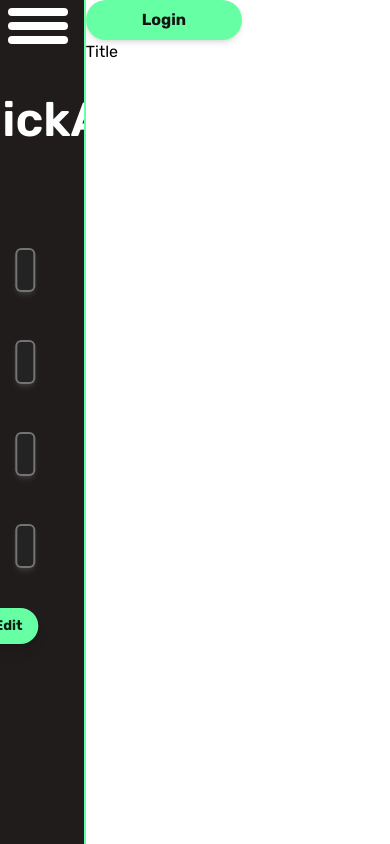
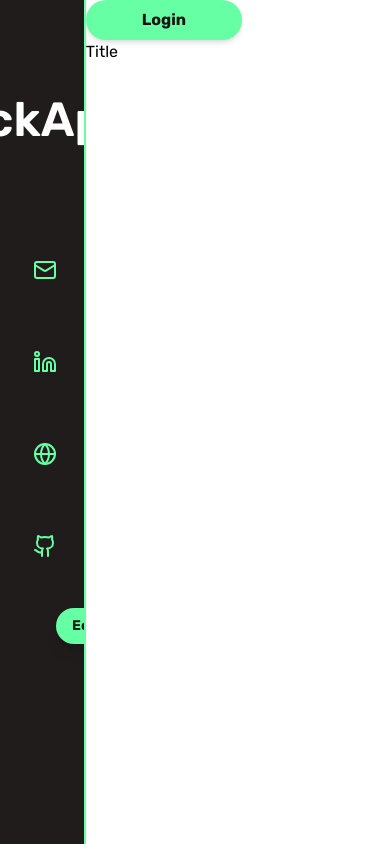
Before and after one commit to kevinliu399/QuickApply, a React (Create React App) app: page / in a window 390 px wide. Built offline with nearby package versions, Linux system fonts and the light colour scheme.

Commit message:
MTN: Commented out hamburger menu

```diff
--- a/src/components/Sidebar/Sidebar.tsx
+++ b/src/components/Sidebar/Sidebar.tsx
@@ -97,6 +97,7 @@ const Sidebar: React.FC = () => {
     setTexts(newTexts);
   };
 
+  /*
   return (
     <div className="bg-[#201c1c] flex flex-col items-center p-4 h-screen">
       <label className="hamburger-menu">
@@ -118,5 +119,23 @@ const Sidebar: React.FC = () => {
     </div>
   );
 };
+*/
+
+return (
+  <div className="bg-[#201c1c] flex flex-col items-center p-4 h-screen">
+    <h1 className="text-5xl mb-20 mt-20 font-rubik font-semibold text-center text-[rgba(255,255,255)]">
+      QuickApply
+    </h1>
+    <SidebarContent
+      texts={texts}
+      isEditing={isEditing}
+      handleTextChange={handleTextChange}
+      handleCopyClick={handleCopyClick}
+      handleEditClick={handleEditClick}
+      handleClearClick={handleClearClick}
+    />
+  </div>
+);
+};
 
 export default Sidebar;
```
